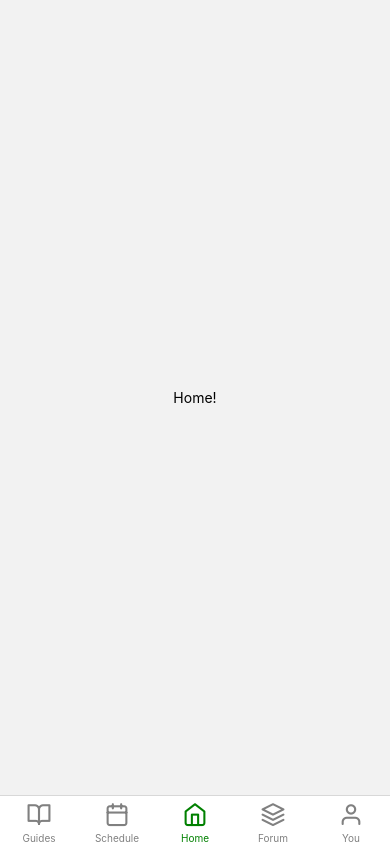
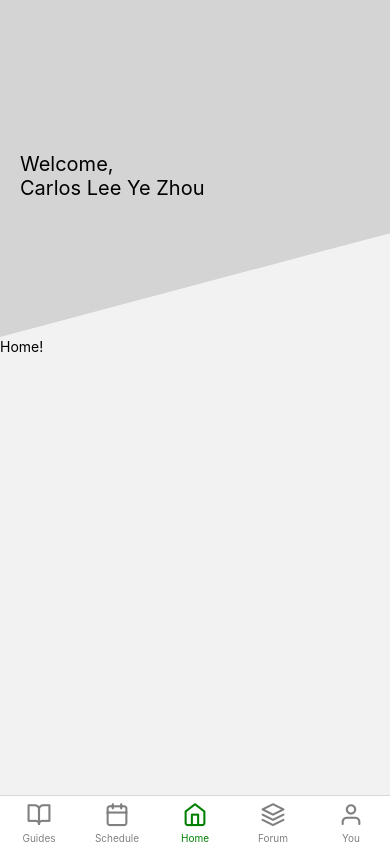
Before and after one commit to iysr/CODEEXP, a React Native app in the folder codeexp/: screen /Home in a window 390 px wide. Built offline with nearby package versions, Linux system fonts and the light colour scheme.

Commit message:
homepage

```diff
--- a/codeexp/App.js
+++ b/codeexp/App.js
@@ -37,7 +37,7 @@ export default function App() {
           },
           tabBarActiveTintColor: 'green',
           tabBarInactiveTintColor: 'gray',
-        })}
+        })} initialRouteName='Home'
       >
         <Tab.Screen name="Guides" component={GuideScreen} style={styles.inter} options={{headerShown:false}}/>
         <Tab.Screen name="Schedule" component={SchScreen} style={styles.inter} options={{headerShown:false}}/>
--- a/codeexp/pages/home.js
+++ b/codeexp/pages/home.js
@@ -1,10 +1,43 @@
 import * as React from 'react'
-import { StyleSheet, Text, View } from 'react-native';
+import { StyleSheet, Text, View, Dimensions } from 'react-native';
+
+let width = Dimensions.get('window').width;
+let height = Dimensions.get('window').height;
 
 export default function HomeScreen() {
     return (
-      <View style={{ flex: 1, justifyContent: 'center', alignItems: 'center' }}>
+      <View>
+        <View style={styles.headerContainer}>
+          <View style={styles.header}></View>
+          <Text style={styles.headerText}>Welcome,{'\n'}Carlos Lee Ye Zhou</Text>
+        </View>
         <Text>Home!</Text>
       </View>
     );
 }
+const styles=StyleSheet.create({
+  headerContainer:{
+    width: width,
+    height: 0.4*height,
+    position: 'relative',
+  },
+  header:{
+    width: 0,
+    height: 0,
+    backgroundColor: "transparent",
+    borderStyle: "solid",
+    borderRightWidth: height*1.5,
+    borderTopWidth: height*0.4,
+    borderRightColor: "transparent",
+    borderTopColor: "#d4d4d4",
+    zIndex: 1,
+    overflow: 'visible',
+  },
+  headerText:{
+    zIndex: 2,
+    position: 'absolute',
+    top: 0.18*height,
+    left: 20,
+    fontSize: 20,
+  }
+})
```
